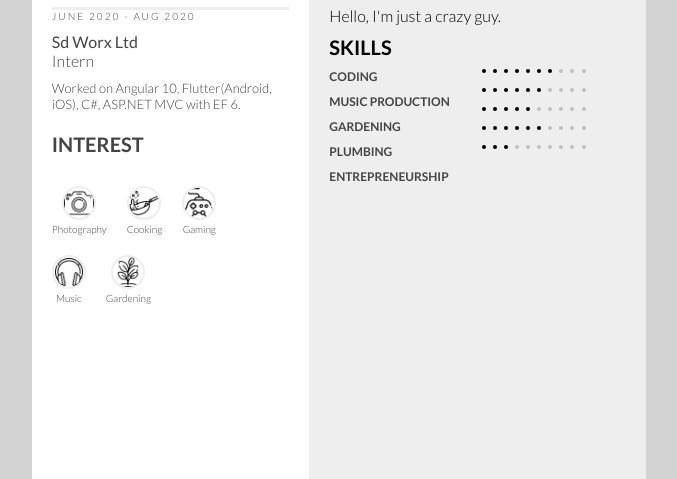
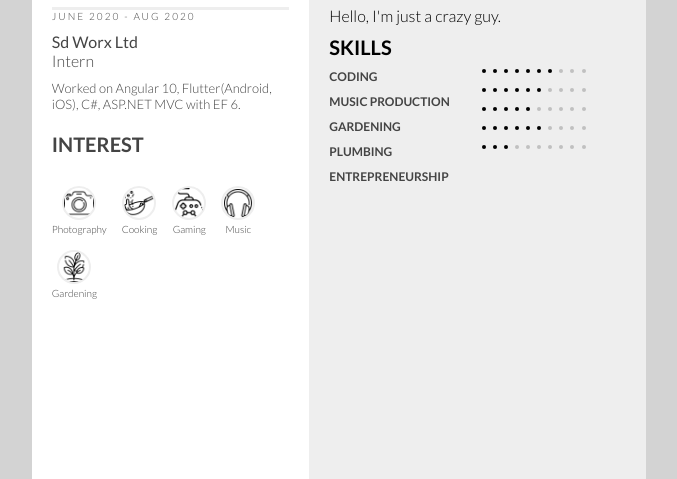
Before and after one commit to akhileshboodhun/AkhileshBoodhunCV, a website: page public/index.html in a window 1280 px wide. Shown: the part 321-800 px from the top of the page, without its empty margins (301-978 px from the left). Drawn offline with Linux system fonts and the light colour scheme.

Commit message:
felx wrap 2

```diff
--- a/scss/main.scss
+++ b/scss/main.scss
@@ -347,8 +347,8 @@ body {
     p {
         font-size: var(--sfont);
     }
-    margin-right:20px;
-    margin-bottom: 20px;
+    margin-right:15px;
+    margin-bottom: 15px;
     &:hover {
         transform: scale(1.5);
         transition: 0.5s ease;
```
Also changed, not shown: public/css/main.css.
